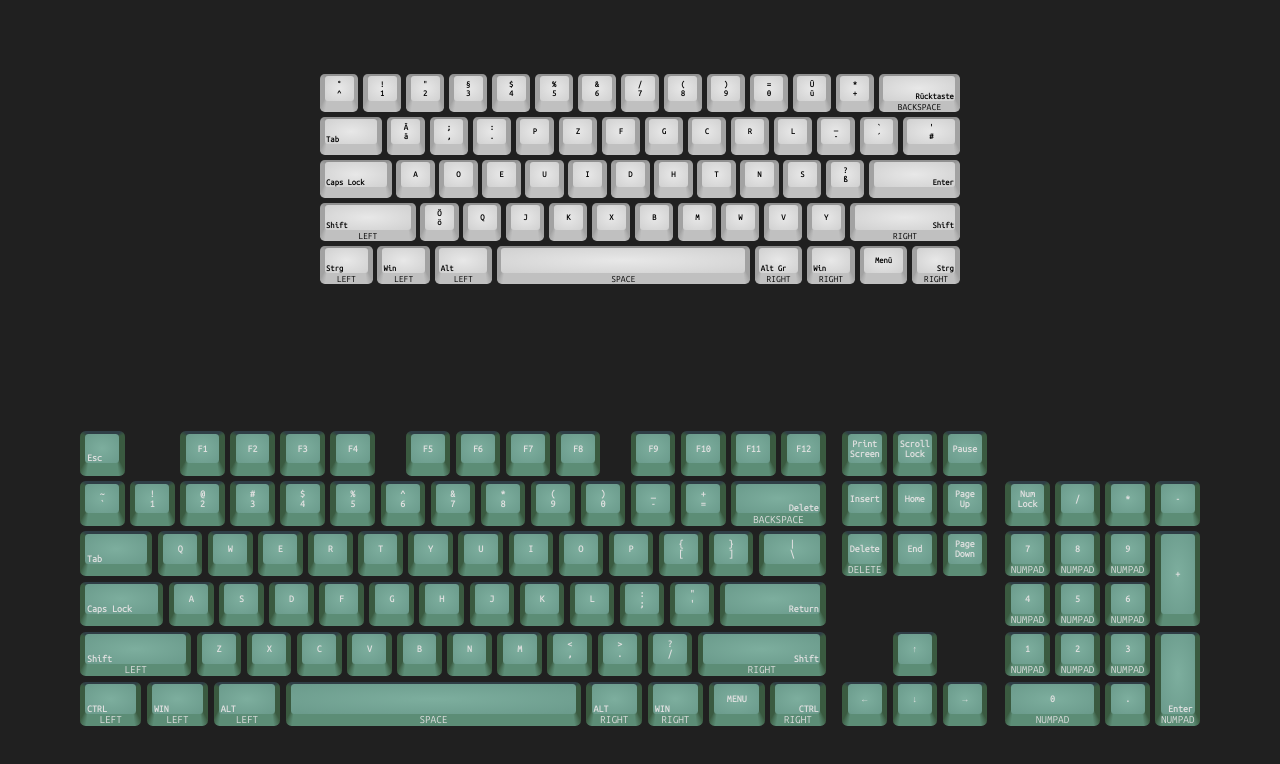
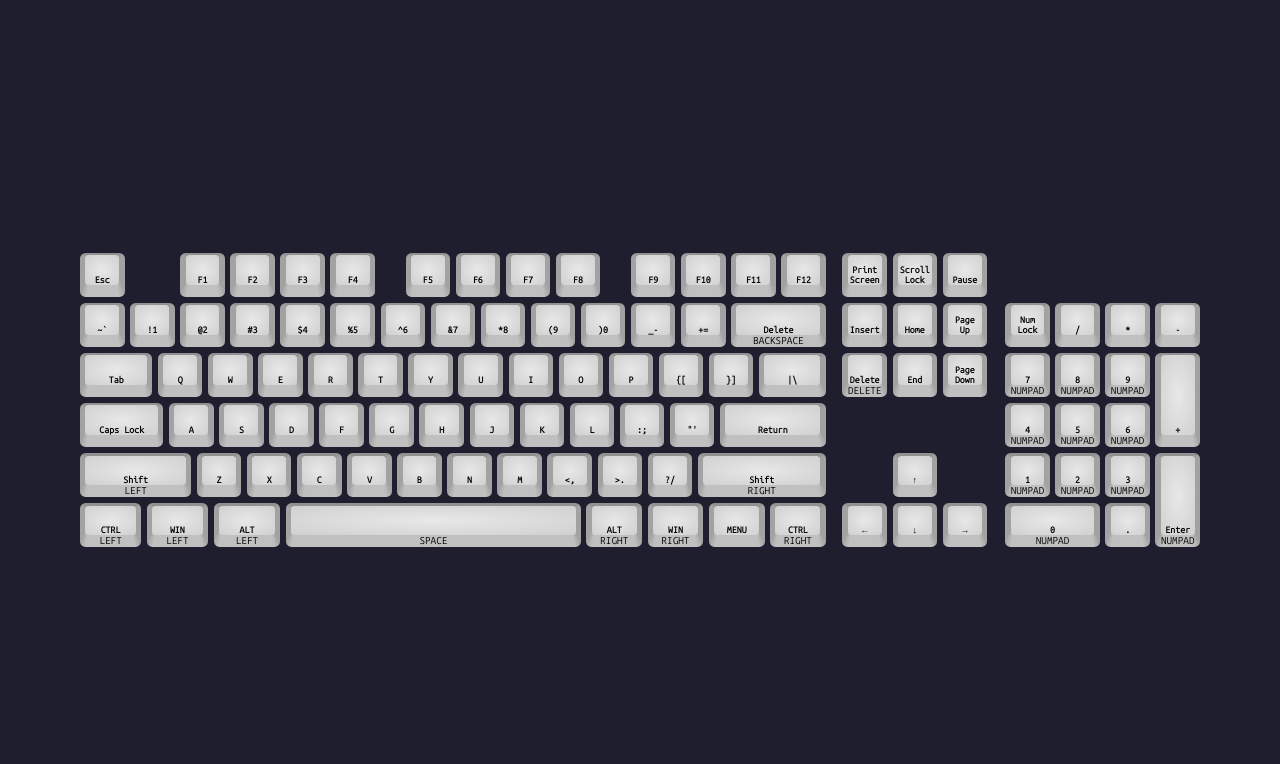
Before and after one commit to JakobHuemer/3ahtim-medtwt_wiederholung-keyboardlayout, a plain HTML site: page index.html in a window 1280 px wide. Drawn offline with Linux system fonts and the light colour scheme.

Commit message:
Key now allow for max 3 different symbols per key and an EMPTY placeholder for a slot

```diff
--- a/index.html
+++ b/index.html
@@ -22,11 +22,5 @@
 </head>
 <body>
 
-<main>
-    <div class="some-content">
-
-    </div>
-</main>
-
 </body>
 </html>
--- a/script/index.js
+++ b/script/index.js
@@ -28,8 +28,6 @@ window.addEventListener('resize', () => {
 const kbElement = displayKeyboard(KEYBOARD.FULL_SIZED, LAYOUT.QWERTY, KEY_DATA.US_KEYS);
 document.body.appendChild(kbElement);
 
-const otherKbElement = displayKeyboard(KEYBOARD.SIXTY_PERCENT, LAYOUT.Dvorak, KEY_DATA.GERMAN_KEYS);
-otherKbElement.classList.add("something-else-keyboard")
-document.querySelector('main .some-content').appendChild(otherKbElement);
-
-switchTheme(THEMES.BOTH_FOREST_MIST, kbElement);
+// const otherKbElement = displayKeyboard(KEYBOARD.SIXTY_PERCENT, LAYOUT.Dvorak, KEY_DATA.GERMAN_KEYS);
+// otherKbElement.classList.add("something-else-keyboard")
+// document.querySelector('main .some-content').appendChild(otherKbElement);
--- a/script/keys.js
+++ b/script/keys.js
@@ -1,9 +1,17 @@
+const EMPTY = ' ';
+
 class Key {
-    constructor(id, keyHint, labelLocation, representation, secondaryRepresentation) {
+    constructor(id, keyHint, [
+        primary,
+        secondary,
+        extraTop,
+        extraBottom
+    ]) {
         this.id = id;
-        this.representation = representation;
-        this.secondaryRepresentation = secondaryRepresentation;
-        this.labelLocation = labelLocation;
+        this.primary = primary;
+        this.secondary = secondary;
+        this.extraTop = extraTop;
+        this.extraBottom = extraBottom;
         this.keyHint = keyHint;
 
         this.showKeycode = false;
@@ -23,6 +31,36 @@ class Key {
     }
 
     render() {
+        /*
+        * main-column
+        *   secondary
+        *   primary
+        * right-colum
+        *   extra-top
+        *   extra-bottom
+        */
+
+        let keyTopHtml = `
+            <div class="key-top_main-column">
+        `;
+
+        if (this.secondary) {
+            keyTopHtml += `<span class="key-top_main-column-secondary">${this.secondary}</span>`
+        }
+
+        keyTopHtml += `<span class="key-top_main-column-primary">${this.primary}</span>
+            </div>`
+
+
+        if (this.extraBottom || this.extraTop) {
+            keyTopHtml += `
+            <div class="key-top_extra-column">
+                <span class="key-top_extra-column-top">${this.extraTop ?? " "}</span>
+                <span class="key-top_extra-column-bottom">${this.extraBottom ?? " "}</span>
+            </div>
+            `
+        }
+
 
         // a bisserl scuffed, wird sowiso nimma touched
         this.element.innerHTML = `
@@ -37,15 +75,11 @@ class Key {
                     <div class="bg-item bg-right-bottom"></div>
                 </div>
 
-                <div style="${ this.labelLocation !== 0 ? `justify-content: end;` : '' } ${ this.isLittleFont !== 0 ? `font-size: 80%;` : '' }"
-                 class="key-top">
-                    <span
-                       ${ this.labelLocation === 1 ? `style="text-align: left"` :
-            this.labelLocation === 2 ? `style="text-align: right"` : '' }
-                            class="representation">${ this.representation }</span>
-
-                       ${ this.secondaryRepresentation ? `
-                            <span class="secondary-representation">${ this.secondaryRepresentation }</span>` : '' }
+                <div
+                    style="${ this.labelLocation !== 0 ? `justify-content: end;` : '' }
+                            ${ this.isLittleFont !== 0 ? `font-size: 80%;` : '' }"
+                    class="key-top">
+                      ${keyTopHtml}
                 </div>
 
                 ${ this.showKeycode ?
@@ -449,124 +483,124 @@ function craftKeySet(keyData) {
 
     return {
         // Function Keys
-        F1: new Key(1, 'F1', 0, ...currentLayout.F1),
-        F2: new Key(2, 'F2', 0, ...currentLayout.F2),
-        F3: new Key(3, 'F3', 0, ...currentLayout.F3),
-        F4: new Key(4, 'F4', 0, ...currentLayout.F4),
-        F5: new Key(5, 'F5', 0, ...currentLayout.F5),
-        F6: new Key(6, 'F6', 0, ...currentLayout.F6),
-        F7: new Key(7, 'F7', 0, ...currentLayout.F7),
-        F8: new Key(8, 'F8', 0, ...currentLayout.F8),
-        F9: new Key(9, 'F9', 0, ...currentLayout.F9),
-        F10: new Key(10, 'F10', 0, ...currentLayout.F10),
-        F11: new Key(11, 'F11', 0, ...currentLayout.F11),
-        F12: new Key(12, 'F12', 0, ...currentLayout.F12),
+        F1: new Key(1, 'F1', currentLayout.F1),
+        F2: new Key(2, 'F2', currentLayout.F2),
+        F3: new Key(3, 'F3', currentLayout.F3),
+        F4: new Key(4, 'F4', currentLayout.F4),
+        F5: new Key(5, 'F5', currentLayout.F5),
+        F6: new Key(6, 'F6', currentLayout.F6),
+        F7: new Key(7, 'F7', currentLayout.F7),
+        F8: new Key(8, 'F8', currentLayout.F8),
+        F9: new Key(9, 'F9', currentLayout.F9),
+        F10: new Key(10, 'F10', currentLayout.F10),
+        F11: new Key(11, 'F11', currentLayout.F11),
+        F12: new Key(12, 'F12', currentLayout.F12),
 
         // Number Keys
-        ONE: new Key(13, '1', 0, ...currentLayout.ONE),
-        TWO: new Key(14, '2', 0, ...currentLayout.TWO),
-        THREE: new Key(15, '3', 0, ...currentLayout.THREE),
-        FOUR: new Key(16, '4', 0, ...currentLayout.FOUR),
-        FIVE: new Key(17, '5', 0, ...currentLayout.FIVE),
-        SIX: new Key(18, '6', 0, ...currentLayout.SIX),
-        SEVEN: new Key(19, '7', 0, ...currentLayout.SEVEN),
-        EIGHT: new Key(20, '8', 0, ...currentLayout.EIGHT),
-        NINE: new Key(21, '9', 0, ...currentLayout.NINE),
-        ZERO: new Key(22, '0', 0, ...currentLayout.ZERO),
+        ONE: new Key(13, '1', currentLayout.ONE),
+        TWO: new Key(14, '2', currentLayout.TWO),
+        THREE: new Key(15, '3', currentLayout.THREE),
+        FOUR: new Key(16, '4', currentLayout.FOUR),
+        FIVE: new Key(17, '5', currentLayout.FIVE),
+        SIX: new Key(18, '6', currentLayout.SIX),
+        SEVEN: new Key(19, '7', currentLayout.SEVEN),
+        EIGHT: new Key(20, '8', currentLayout.EIGHT),
+        NINE: new Key(21, '9', currentLayout.NINE),
+        ZERO: new Key(22, '0', currentLayout.ZERO),
 
         // Alphabet Keys
-        A: new Key(23, 'A', 0, ...currentLayout.A),
-        B: new Key(24, 'B', 0, ...currentLayout.B),
-        C: new Key(25, 'C', 0, ...currentLayout.C),
-        D: new Key(26, 'D', 0, ...currentLayout.D),
-        E: new Key(27, 'E', 0, ...currentLayout.E),
-        F: new Key(28, 'F', 0, ...currentLayout.F),
-        G: new Key(29, 'G', 0, ...currentLayout.G),
-        H: new Key(30, 'H', 0, ...currentLayout.H),
-        I: new Key(31, 'I', 0, ...currentLayout.I),
-        J: new Key(32, 'J', 0, ...currentLayout.J),
-        K: new Key(33, 'K', 0, ...currentLayout.K),
-        L: new Key(34, 'L', 0, ...currentLayout.L),
-        M: new Key(35, 'M', 0, ...currentLayout.M),
-        N: new Key(36, 'N', 0, ...currentLayout.N),
-        O: new Key(37, 'O', 0, ...currentLayout.O),
-        P: new Key(38, 'P', 0, ...currentLayout.P),
-        Q: new Key(39, 'Q', 0, ...currentLayout.Q),
-        R: new Key(40, 'R', 0, ...currentLayout.R),
-        S: new Key(41, 'S', 0, ...currentLayout.S),
-        T: new Key(42, 'T', 0, ...currentLayout.T),
-        U: new Key(43, 'U', 0, ...currentLayout.U),
-        V: new Key(44, 'V', 0, ...currentLayout.V),
-        W: new Key(45, 'W', 0, ...currentLayout.W),
-        X: new Key(46, 'X', 0, ...currentLayout.X),
-        Y: new Key(47, 'Y', 0, ...currentLayout.Y),
-        Z: new Key(48, 'Z', 0, ...currentLayout.Z),
+        A: new Key(23, 'A', currentLayout.A),
+        B: new Key(24, 'B', currentLayout.B),
+        C: new Key(25, 'C', currentLayout.C),
+        D: new Key(26, 'D', currentLayout.D),
+        E: new Key(27, 'E', currentLayout.E),
+        F: new Key(28, 'F', currentLayout.F),
+        G: new Key(29, 'G', currentLayout.G),
+        H: new Key(30, 'H', currentLayout.H),
+        I: new Key(31, 'I', currentLayout.I),
+        J: new Key(32, 'J', currentLayout.J),
+        K: new Key(33, 'K', currentLayout.K),
+        L: new Key(34, 'L', currentLayout.L),
+        M: new Key(35, 'M', currentLayout.M),
+        N: new Key(36, 'N', currentLayout.N),
+        O: new Key(37, 'O', currentLayout.O),
+        P: new Key(38, 'P', currentLayout.P),
+        Q: new Key(39, 'Q', currentLayout.Q),
+        R: new Key(40, 'R', currentLayout.R),
+        S: new Key(41, 'S', currentLayout.S),
+        T: new Key(42, 'T', currentLayout.T),
+        U: new Key(43, 'U', currentLayout.U),
+        V: new Key(44, 'V', currentLayout.V),
+        W: new Key(45, 'W', currentLayout.W),
+        X: new Key(46, 'X', currentLayout.X),
+        Y: new Key(47, 'Y', currentLayout.Y),
+        Z: new Key(48, 'Z', currentLayout.Z),
 
         // Special Keys
-        ESC: new Key(49, 'ESCAPE', 1, ...currentLayout.ESC),
-        TAB: new Key(50, 'TAB', 1, ...currentLayout.TAB),
-        CAPITAL: new Key(51, 'CAPSLOCK', 1, ...currentLayout.CAPITAL),
-        LSHIFT: new Key(52, 'LEFT', 1, ...currentLayout.LSHIFT).littleFont().enableKeycode(),
-        RSHIFT: new Key(53, 'RIGHT', 2, ...currentLayout.RSHIFT).littleFont().enableKeycode(),
-        LCONTROL: new Key(54, 'LEFT', 1, ...currentLayout.LCONTROL).enableKeycode(),
-        RCONTROL: new Key(55, 'RIGHT', 2, ...currentLayout.RCONTROL).enableKeycode(),
-        LALT: new Key(56, 'LEFT', 1, ...currentLayout.LALT).enableKeycode(),
-        RALT: new Key(57, 'RIGHT', 1, ...currentLayout.RALT).enableKeycode(),
-        LWIN: new Key(58, 'LEFT', 1, ...currentLayout.LWIN).enableKeycode(),
-        RWIN: new Key(59, 'RIGHT', 1, ...currentLayout.RWIN).enableKeycode(),
-        MENU: new Key(60, 'MENU', 0, ...currentLayout.MENU),
-        SPACE: new Key(61, 'SPACE', 0, ...currentLayout.SPACE).enableKeycode(),
-        ENTER: new Key(62, 'ENTER', 2, ...currentLayout.ENTER).littleFont(),
-        BACKSPACE: new Key(63, 'BACKSPACE', 2, ...currentLayout.BACKSPACE).littleFont().enableKeycode(),
-        TILDE: new Key(64, 'GRAVE', 0, ...currentLayout.TILDE),
-        MINUS: new Key(65, 'MINUS', 0, ...currentLayout.MINUS),
-        EQUALS: new Key(66, 'EQUALS', 0, ...currentLayout.EQUALS),
-        LBRACKET: new Key(67, 'LEFTBRACKET', 0, ...currentLayout.LBRACKET),
-        RBRACKET: new Key(68, 'RIGHTBRACKET', 0, ...currentLayout.RBRACKET),
-        BACKSLASH: new Key(69, 'BACKSLASH', 0, ...currentLayout.BACKSLASH),
-        SEMICOLON: new Key(70, 'SEMICOLON', 0, ...currentLayout.SEMICOLON),
-        APOSTROPHE: new Key(71, 'APOSTROPHE', 0, ...currentLayout.APOSTROPHE),
-        COMMA: new Key(72, 'COMMA', 0, ...currentLayout.COMMA),
-        PERIOD: new Key(73, 'PERIOD', 0, ...currentLayout.PERIOD),
-        SLASH: new Key(74, 'SLASH', 0, ...currentLayout.SLASH),
+        ESC: new Key(49, 'APE', currentLayout.ESC),
+        TAB: new Key(50, 'TAB', currentLayout.TAB),
+        CAPITAL: new Key(51, 'CAPSLOCK', currentLayout.CAPITAL),
+        LSHIFT: new Key(52, 'LEFT', currentLayout.LSHIFT).littleFont().enableKeycode(),
+        RSHIFT: new Key(53, 'RIGHT', currentLayout.RSHIFT).littleFont().enableKeycode(),
+        LCONTROL: new Key(54, 'LEFT', currentLayout.LCONTROL).enableKeycode(),
+        RCONTROL: new Key(55, 'RIGHT', currentLayout.RCONTROL).enableKeycode(),
+        LALT: new Key(56, 'LEFT', currentLayout.LALT).enableKeycode(),
+        RALT: new Key(57, 'RIGHT', currentLayout.RALT).enableKeycode(),
+        LWIN: new Key(58, 'LEFT', currentLayout.LWIN).enableKeycode(),
+        RWIN: new Key(59, 'RIGHT', currentLayout.RWIN).enableKeycode(),
+        MENU: new Key(60, 'MENU', currentLayout.MENU),
+        SPACE: new Key(61, 'SPACE', currentLayout.SPACE).enableKeycode(),
+        ENTER: new Key(62, 'ENTER', currentLayout.ENTER).littleFont(),
+        BACKSPACE: new Key(63, 'BACKSPACE', currentLayout.BACKSPACE).littleFont().enableKeycode(),
+        TILDE: new Key(64, 'GRAVE', currentLayout.TILDE),
+        MINUS: new Key(65, 'MINUS', currentLayout.MINUS),
+        EQUALS: new Key(66, 'EQUALS', currentLayout.EQUALS),
+        LBRACKET: new Key(67, 'LEFTBRACKET', currentLayout.LBRACKET),
+        RBRACKET: new Key(68, 'RIGHTBRACKET', currentLayout.RBRACKET),
+        BACKSLASH: new Key(69, 'BACKSLASH', currentLayout.BACKSLASH),
+        SEMICOLON: new Key(70, 'SEMICOLON', currentLayout.SEMICOLON),
+        APOSTROPHE: new Key(71, 'APOSTROPHE', currentLayout.APOSTROPHE),
+        COMMA: new Key(72, 'COMMA', currentLayout.COMMA),
+        PERIOD: new Key(73, 'PERIOD', currentLayout.PERIOD),
+        SLASH: new Key(74, 'SLASH', currentLayout.SLASH),
 
         // Arrow Keys
-        UP: new Key(75, 'UP', 0, ...currentLayout.UP),
-        DOWN: new Key(76, 'DOWN', 0, ...currentLayout.DOWN),
-        LEFT: new Key(77, 'LEFT', 0, ...currentLayout.LEFT),
-        RIGHT: new Key(78, 'RIGHT', 0, ...currentLayout.RIGHT),
+        UP: new Key(75, 'UP', currentLayout.UP),
+        DOWN: new Key(76, 'DOWN', currentLayout.DOWN),
+        LEFT: new Key(77, 'LEFT', currentLayout.LEFT),
+        RIGHT: new Key(78, 'RIGHT', currentLayout.RIGHT),
 
         // Navigation Cluster
-        PRINTSCREEN: new Key(79, 'PRINTSCREEN', 0, ...currentLayout.PRINTSCREEN).littleFont(),
-        SCROLLLOCK: new Key(80, 'SCROLLLOCK', 0, ...currentLayout.SCROLLLOCK).littleFont(),
-        PAUSE: new Key(81, 'PAUSE', 0, ...currentLayout.PAUSE).littleFont(),
-        INSERT: new Key(82, 'INSERT', 0, ...currentLayout.INSERT).littleFont(),
-        HOME: new Key(83, 'HOME', 0, ...currentLayout.HOME),
-        PAGEUP: new Key(84, 'PAGEUP', 0, ...currentLayout.PAGEUP),
-        DELETE: new Key(85, 'DELETE', 0, ...currentLayout.DELETE).littleFont().enableKeycode(),
-        END: new Key(86, 'END', 0, ...currentLayout.END),
-        PAGEDOWN: new Key(87, 'PAGEDOWN', 0, ...currentLayout.PAGEDOWN),
+        PRINTSCREEN: new Key(79, 'NTSCREEN', currentLayout.PRINTSCREEN).littleFont(),
+        SCROLLLOCK: new Key(80, 'SCROLLLOCK', currentLayout.SCROLLLOCK).littleFont(),
+        PAUSE: new Key(81, 'PAUSE', currentLayout.PAUSE).littleFont(),
+        INSERT: new Key(82, 'INSERT', currentLayout.INSERT).littleFont(),
+        HOME: new Key(83, 'HOME', currentLayout.HOME),
+        PAGEUP: new Key(84, 'PAGEUP', currentLayout.PAGEUP),
+        DELETE: new Key(85, 'DELETE', currentLayout.DELETE).littleFont().enableKeycode(),
+        END: new Key(86, 'END', currentLayout.END),
+        PAGEDOWN: new Key(87, 'PAGEDOWN', currentLayout.PAGEDOWN),
 
         // Numpad
-        NUMLOCK: new Key(88, 'NUMLOCK', 0, ...currentLayout.NUMLOCK),
-        NUMPAD0: new Key(89, 'NUMPAD', 0, ...currentLayout.NUMPAD0).enableKeycode(),
-        NUMPAD1: new Key(90, 'NUMPAD', 0, ...currentLayout.NUMPAD1).enableKeycode(),
-        NUMPAD2: new Key(91, 'NUMPAD', 0, ...currentLayout.NUMPAD2).enableKeycode(),
-        NUMPAD3: new Key(92, 'NUMPAD', 0, ...currentLayout.NUMPAD3).enableKeycode(),
-        NUMPAD4: new Key(93, 'NUMPAD', 0, ...currentLayout.NUMPAD4).enableKeycode(),
-        NUMPAD5: new Key(94, 'NUMPAD', 0, ...currentLayout.NUMPAD5).enableKeycode(),
-        NUMPAD6: new Key(95, 'NUMPAD', 0, ...currentLayout.NUMPAD6).enableKeycode(),
-        NUMPAD7: new Key(96, 'NUMPAD', 0, ...currentLayout.NUMPAD7).enableKeycode(),
-        NUMPAD8: new Key(97, 'NUMPAD', 0, ...currentLayout.NUMPAD8).enableKeycode(),
-        NUMPAD9: new Key(98, 'NUMPAD', 0, ...currentLayout.NUMPAD9).enableKeycode(),
-        DIVIDE: new Key(99, 'DIVIDE', 0, ...currentLayout.DIVIDE),
-        MULTIPLY: new Key(100, 'MULTIPLY', 0, ...currentLayout.MULTIPLY),
-        SUBTRACT: new Key(101, 'SUBTRACT', 0, ...currentLayout.SUBTRACT),
-        ADD: new Key(102, 'ADD', 0, ...currentLayout.ADD),
-        DECIMAL: new Key(103, 'DECIMAL', 0, ...currentLayout.DECIMAL),
-        NUMPADENTER: new Key(104, 'NUMPAD', 2, ...currentLayout.NUMPADENTER).littleFont().enableKeycode(),
+        NUMLOCK: new Key(88, 'NUMLOCK', currentLayout.NUMLOCK),
+        NUMPAD0: new Key(89, 'NUMPAD', currentLayout.NUMPAD0).enableKeycode(),
+        NUMPAD1: new Key(90, 'NUMPAD', currentLayout.NUMPAD1).enableKeycode(),
+        NUMPAD2: new Key(91, 'NUMPAD', currentLayout.NUMPAD2).enableKeycode(),
+        NUMPAD3: new Key(92, 'NUMPAD', currentLayout.NUMPAD3).enableKeycode(),
+        NUMPAD4: new Key(93, 'NUMPAD', currentLayout.NUMPAD4).enableKeycode(),
+        NUMPAD5: new Key(94, 'NUMPAD', currentLayout.NUMPAD5).enableKeycode(),
+        NUMPAD6: new Key(95, 'NUMPAD', currentLayout.NUMPAD6).enableKeycode(),
+        NUMPAD7: new Key(96, 'NUMPAD', currentLayout.NUMPAD7).enableKeycode(),
+        NUMPAD8: new Key(97, 'NUMPAD', currentLayout.NUMPAD8).enableKeycode(),
+        NUMPAD9: new Key(98, 'NUMPAD', currentLayout.NUMPAD9).enableKeycode(),
+        DIVIDE: new Key(99, 'DIVIDE', currentLayout.DIVIDE),
+        MULTIPLY: new Key(100, 'MULTIPLY', currentLayout.MULTIPLY),
+        SUBTRACT: new Key(101, 'SUBTRACT', currentLayout.SUBTRACT),
+        ADD: new Key(102, 'ADD', currentLayout.ADD),
+        DECIMAL: new Key(103, 'DECIMAL', currentLayout.DECIMAL),
+        NUMPADENTER: new Key(104, 'NUMPAD', currentLayout.NUMPADENTER).littleFont().enableKeycode(),
 
-        GENERIC_KEY: new Key(104, 'NUMPAD', 2, ''),
+        GENERIC_KEY: new Key(104, 'NUMPAD', [" "]),
     }
 
 }
--- a/style/style.css
+++ b/style/style.css
@@ -7,7 +7,40 @@
 
 :root {
     --key-root-size: 4em;
-    background: #202020;
+
+    /* Background Colors */
+    --bg-base: #1e1e2e;
+    --bg-surface0: #313244;
+    --bg-surface1: #45475a;
+    --bg-surface2: #585b70;
+
+    /* Text Colors */
+    --text-primary: #cdd6f4;
+    --text-secondary: #bac2de;
+    --text-tertiary: #a6adc8;
+
+    /* Accent Colors */
+    --accent-rosewater: #f5e0dc;
+    --accent-flamingo: #f2cdcd;
+    --accent-pink: #f5c2e7;
+    --accent-mauve: #cba6f7;
+    --accent-red: #f38ba8;
+    --accent-maroon: #eba0ac;
+    --accent-peach: #fab387;
+    --accent-yellow: #f9e2af;
+    --accent-green: #a6e3a1;
+    --accent-teal: #94e2d5;
+    --accent-sky: #89dceb;
+    --accent-sapphire: #74c7ec;
+    --accent-blue: #89b4fa;
+    --accent-lavender: #b4befe;
+
+    --accent-primary: var(--accent-lavender);
+    --accent-secondary: var(--accent-teal);
+    --accent-tertiary: var(--accent-peach);
+
+    background: var(--bg-base);
+
 }
 
 * {
@@ -20,6 +53,8 @@ body {
     display: grid;
     place-items: center;
     min-height: 100vh;
+
+    /*background: var(--bg-base);*/
 }
 
 .keyboard {
```
